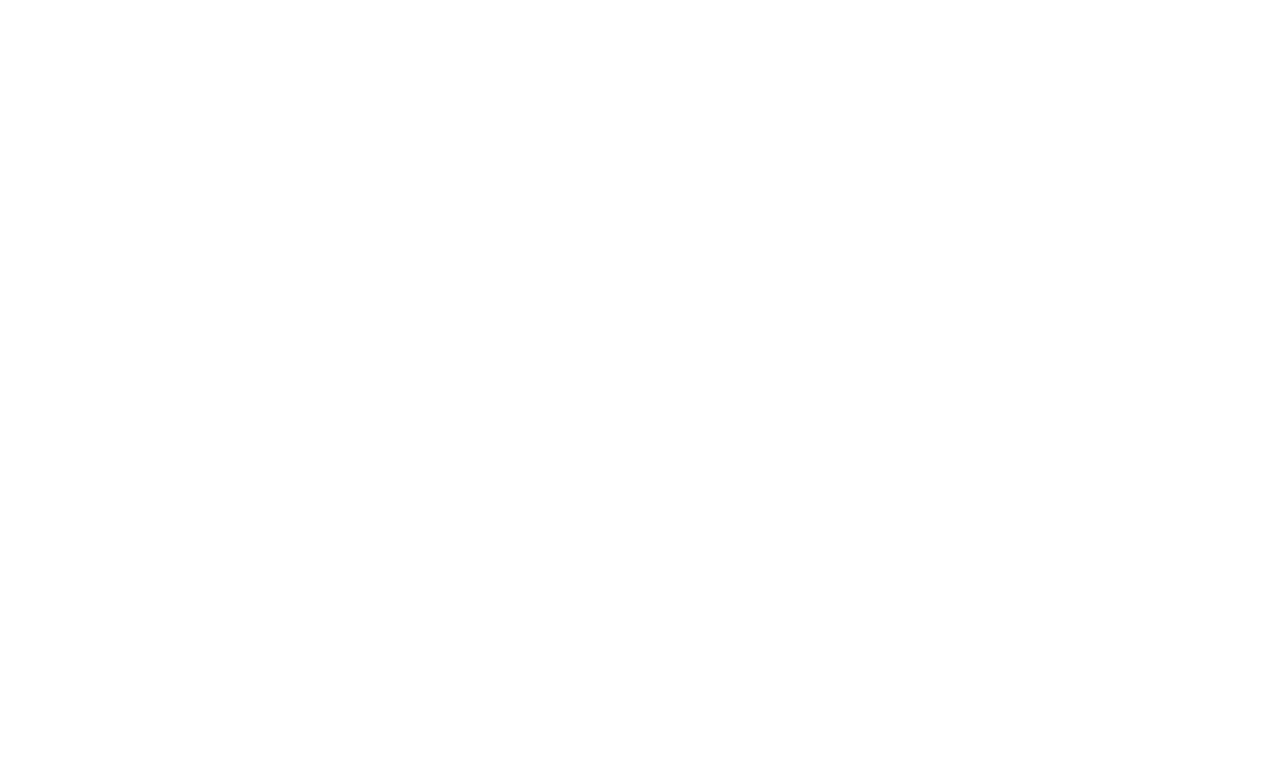
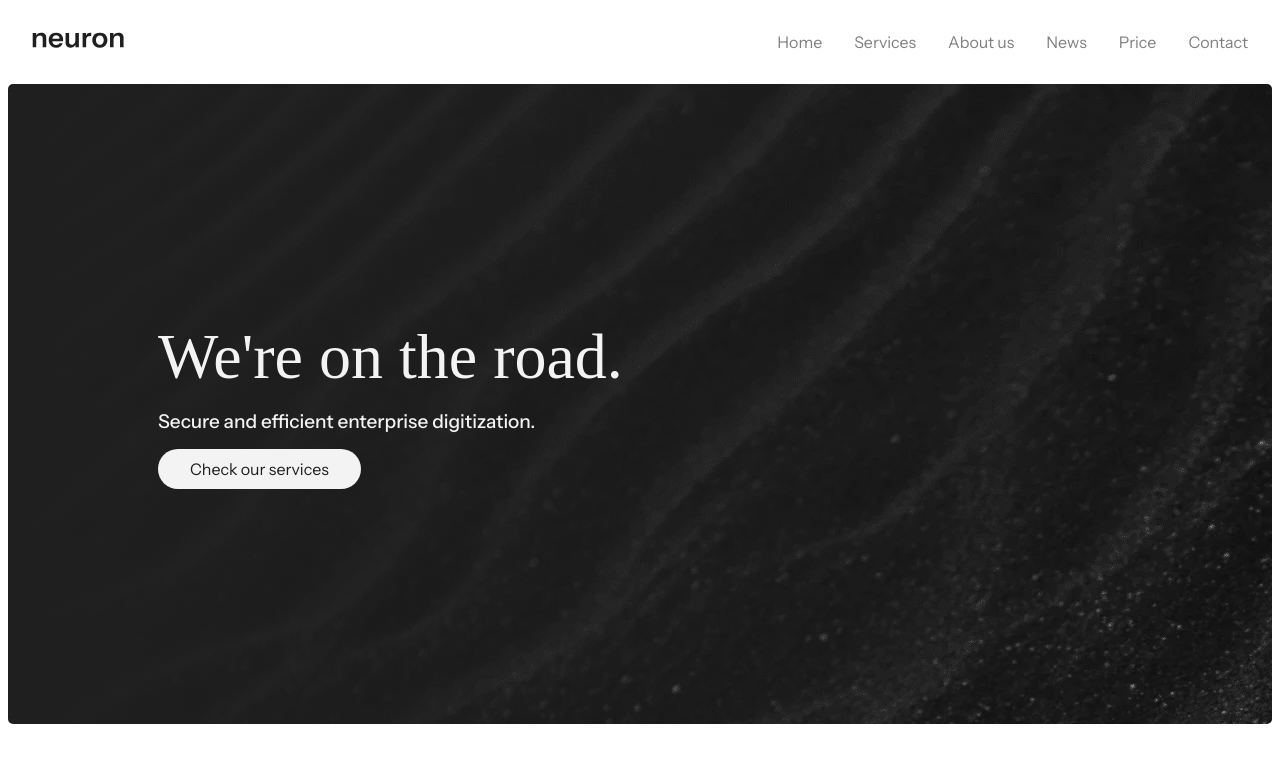
Before and after one commit to DanMelende5-CEI/daniMelendez-proyecto-neuron, a plain HTML site: page index.html in a window 1280 px wide. Drawn offline with nearby package versions, Linux system fonts and the light colour scheme; a web font is replaced by a local one.

Commit message:
FEAT: Header and Hero completed

```diff
--- a/css/index.css
+++ b/css/index.css
@@ -4,6 +4,7 @@
   box-sizing: border-box;
   margin: 0;
   padding: 0;
+  font-family: "Instrument Sans", sans-serif;
 }
 
 :root {
@@ -13,21 +14,168 @@
   --color-brand: #4391f0;
 
   /* Sizes*/
-  --size-xxl: 4rem;
-  --size-xl: 3rem;
-  --size-md: 1rem;
-  --size-lg: 2rem;
-  --size-s: 0.625rem;
-  --size-xs: 0.5rem;
+  --size-lg: 4rem;
+  --size-md: 2rem;
+  --size-sm: 1rem;
+  --size-xs: 0.625rem;
+  --size-xxs: 0.5rem;
 
   --size-block: 60.25rem;
   --size-canvas: 90rem;
 
+  /* Radius */
+  --radius-small: .3125rem;
+
   /*Fonts*/
   --font-h1: 400 clamp(3rem, 5vw, 4rem) "Hedvig Letters Serif", serif;
+  /* font-weigh, font-size, font-family*/
   --font-h2: 400 clamp(1.5rem, 5vw, 2rem) "Hedvig Letters Serif", serif;
   --font-h3: 400 clamp(1.1875rem, 5vw, 1.5rem) "Hedvig Letters Serif", serif;
   --font-h4: 500 clamp(1.0625rem, 5vw, 1.1875rem) "Instrument Sans", sans-serif;
-  --font-p: 400 0.9375rem, sans-serif;
-  --font-link: 500 0.9375rem, sans-serif;
+  --font-p: 400 0.9375rem, "Instrument Sans", sans-serif;
+  --font-link: 500 0.9375rem, "Instrument Sans", sans-serif;
 }
+
+img {
+  max-width: 100%;
+  width: 100%;
+  object-fit: cover;
+}
+
+a {
+  color: inherit;
+  text-decoration: none;
+}
+
+ul,
+ol {
+  list-style: none;
+}
+
+/* Components */
+
+h1,
+.heading-h1 {
+  font: var(--font-h1);
+}
+
+h2,
+.heading-h2 {
+  font: var(--font-h2);
+}
+
+h3,
+.heading-h3 {
+  font: var(--font-h3);
+}
+
+h4,
+.heading-h4 {
+  font: var(--font-h4);
+}
+
+p,
+span,
+li,
+.font-p {
+  font: var(--font-p);
+}
+
+a,
+.font-link {
+  font: var(--font-link);
+}
+
+a.btn {
+  padding: var(--size-xs) var(--size-md);
+  display: inline-flex;
+  gap: var(--size-xs);
+  align-items: center;
+  border-radius: 100px;
+
+  &.btn--dark {
+    background-color: var(--color-dark);
+    color: var(--color-light);
+  }
+
+  &.btn--light {
+    background-color: var(--color-light);
+    color: var(--color-dark);
+  }
+
+  &:hover {
+    opacity: 80%;
+  }
+
+  transition: opacity 300ms;
+}
+
+
+.menu-link {
+  opacity: 50%;
+
+  &:hover {
+    opacity: 100%;
+  }
+}
+
+.img-radius {
+  border-radius: var(--radius-small);
+}
+
+.block {
+  max-width: var(--size-block);
+  margin: 0 auto;
+}
+
+.section {
+  padding: var(--size-lg), var(--size-md);
+  max-width: var(--size-canvas);
+  margin: 0 auto;
+}
+
+.header {
+  display: flex;
+  padding: var(--size-md);
+  justify-content: space-between;
+  align-items: center;
+  max-width: var(--size-canvas);
+  margin: 0 auto;
+}
+
+.header__logo {
+  max-width: 5.75rem;
+}
+
+.header-nav {
+  display: flex;
+  gap: var(--size-md);
+}
+
+/* Hero */
+.hero {
+  max-width: var(--size-canvas);
+  margin: 0 auto;
+  padding: 0 var(--size-xxs);
+}
+
+.hero__background {
+  display: flex;
+  background-color: var(--color-dark);
+  padding: var(--size-sm);
+  color: var(--color-light);
+  min-height: 80vh;
+  flex-direction: column;
+  justify-content: center;
+  background: linear-gradient(90deg,rgba(31, 31, 31, 1) 0%, rgba(31, 31, 31, 0.2) 100%), url("../media/Home-banner.webp") ;
+  border-radius: var(--radius-small);
+}
+
+.hero__block {
+  display: flex;
+  flex-direction: column;
+  gap: var(--size-sm);
+  align-items: start;
+  width: 100%;
+
+}
--- a/index.html
+++ b/index.html
@@ -1,13 +1,41 @@
 <!DOCTYPE html>
-<html lang="en>
+<html lang="en">
+
 <head>
-    <meta charset="UTF-8">
+    <meta charset=" UTF-8">
     <meta name="viewport" content="width=device-width, initial-scale=1.0">
     <title>Neuron</title>
     <link rel="stylesheet" href="css/index.css">
-<link rel="icon" href="/media/favicon.svg" type="image/x-icon">
+    <link rel="icon" href="/media/favicon.svg" type="image/x-icon">
+    <link rel="stylesheet" href="https://cdn.jsdelivr.net/npm/remixicon@4.9.1/fonts/remixicon.min.css">
 </head>
+
 <body>
+    <header class="header">
+        <a href="index.html"><img src="/media/logo-black.svg" alt="Neuron logo" class="header__logo"></a>
+        <nav>
+            <ul class="header-nav">
+                <li> <a class="menu-link" href="/index.html">Home</a></li>
+                <li> <a class="menu-link" href="/services.html">Services</a></li>
+                <li><a class="menu-link" href="/about.html">About us</a></li>
+                <li> <a class="menu-link" href="/news.html">News</a></li>
+                <li> <a class="menu-link" href="#">Price</a></li>
+                <li> <a class="menu-link" href="/contact.html">Contact</a></li>
+            </ul>
+        </nav>
+    </header>
 
+<main>
+<section class="hero">
+    <div class="hero__background">
+        <div class="hero__block block">
+            <h1>We're on the road.</h1>
+            <h2 class="heading-h4">Secure and efficient enterprise digitization.</h2>
+            <a href="#" class="btn btn--light">Check our services</a>
+        </div>
+    </div>
+</section>
+</main>
 </body>
+
 </html>
```
Also changed, not shown: contact.html (added), new.html (deleted), news.html (added).
